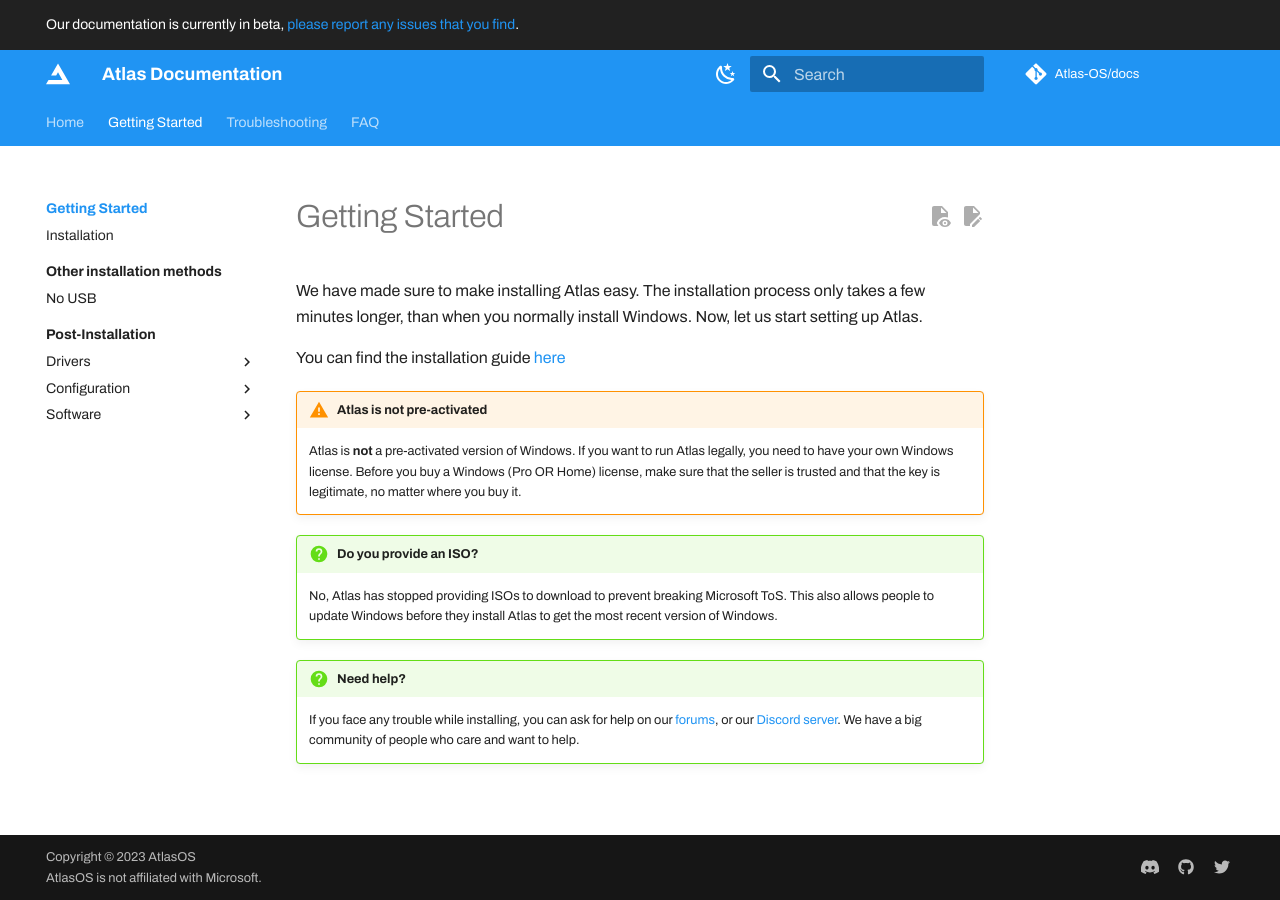
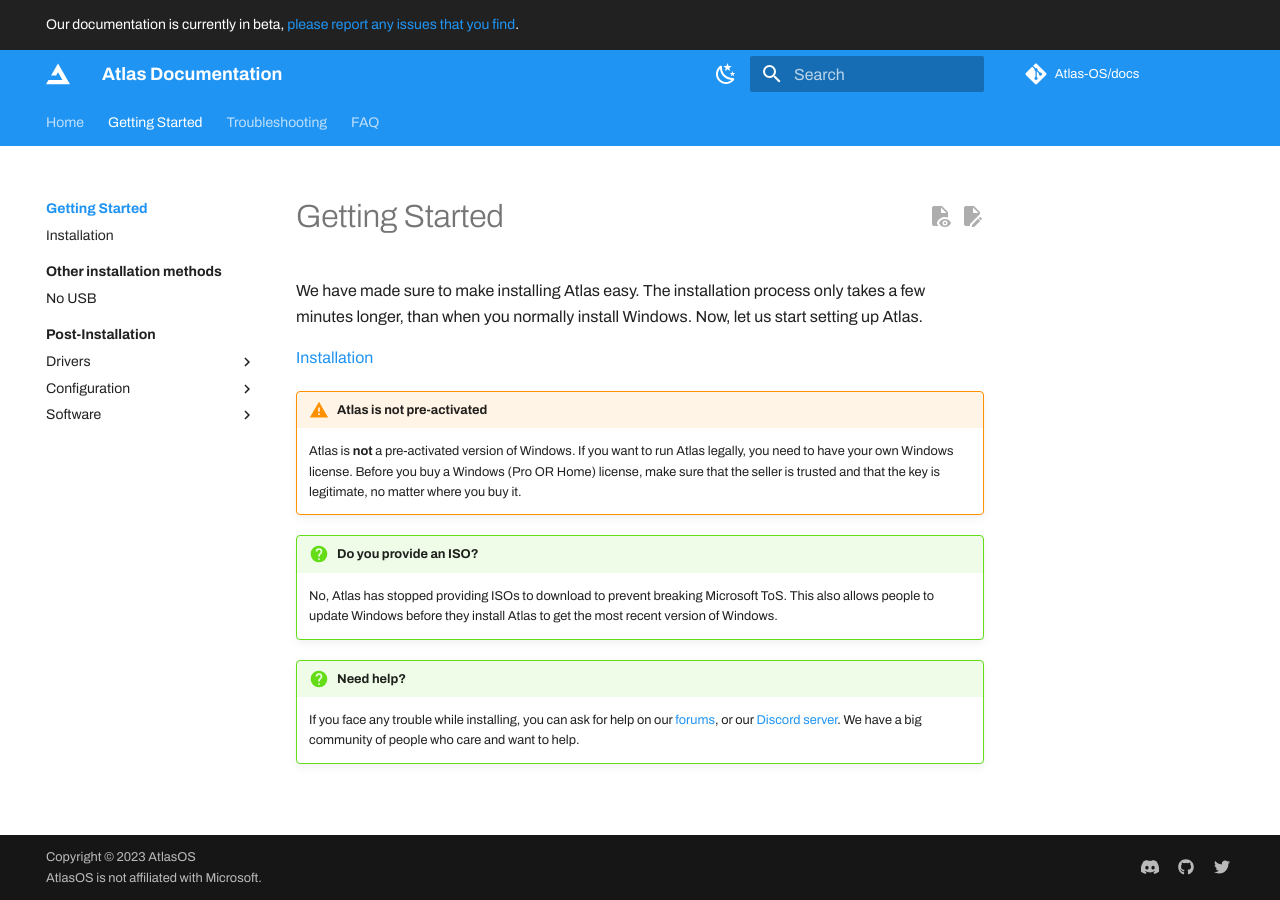
Before and after one commit to Atlas-OS/docs, an MkDocs documentation site: the page built from docs/getting-started/index.md, in a window 1280 px wide. Built offline with MkDocs 1.6.1 and Material for MkDocs 9.7.7, drawn with Linux system fonts in a browser that asks for light colours; some web fonts are replaced; plug-ins that fetch from the network failed and are left out; comment, search, counter and statistics services are not loaded.

Commit message:
Update index.md

```diff
--- a/docs/getting-started/index.md
+++ b/docs/getting-started/index.md
@@ -2,7 +2,7 @@
 
 We have made sure to make installing Atlas easy. The installation process only takes a few minutes longer, than when you normally install Windows. Now, let us start setting up Atlas.
 
-You can find the installation guide [here](installation/)
+[Installation](installation/)
 
 !!! warning "Atlas is not pre-activated"
     Atlas is **not** a pre-activated version of Windows. If you want to run Atlas legally, you need to have your own Windows license. Before you buy a Windows (Pro OR Home) license, make sure that the seller is trusted and that the key is legitimate, no matter where you buy it.
```
